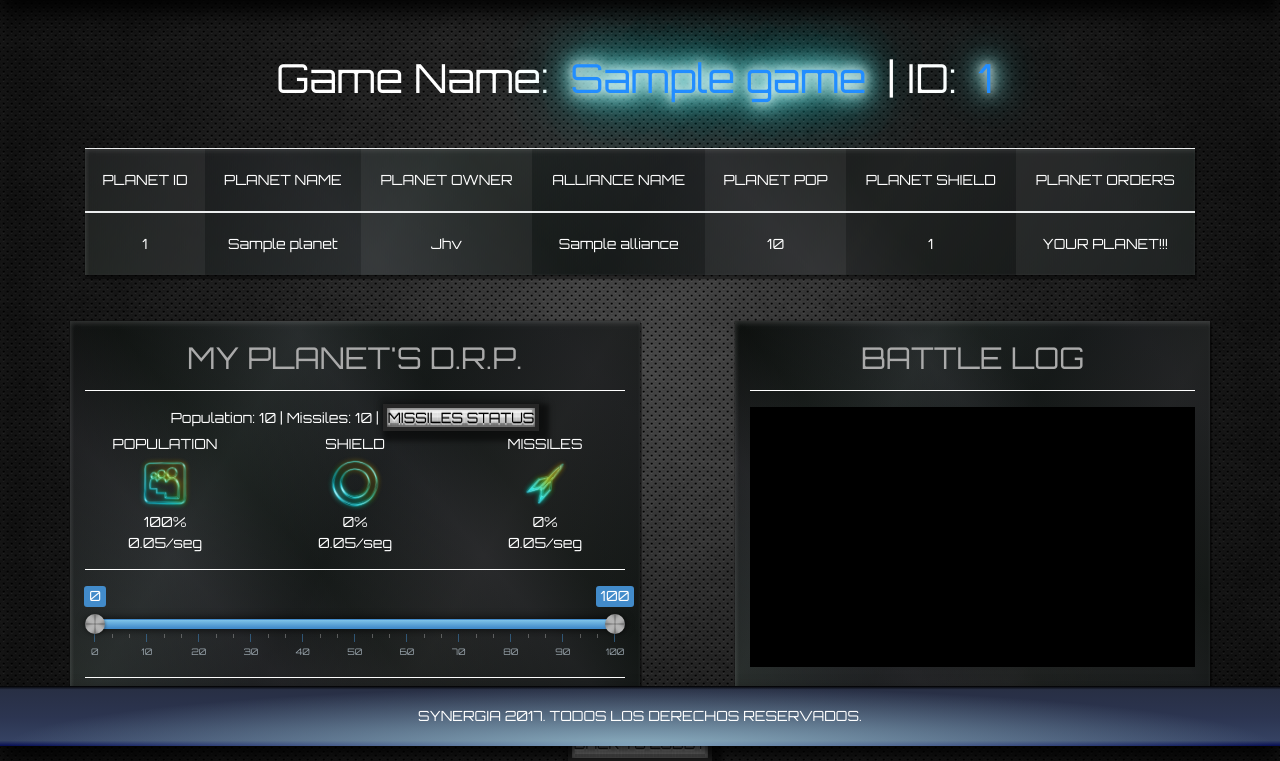
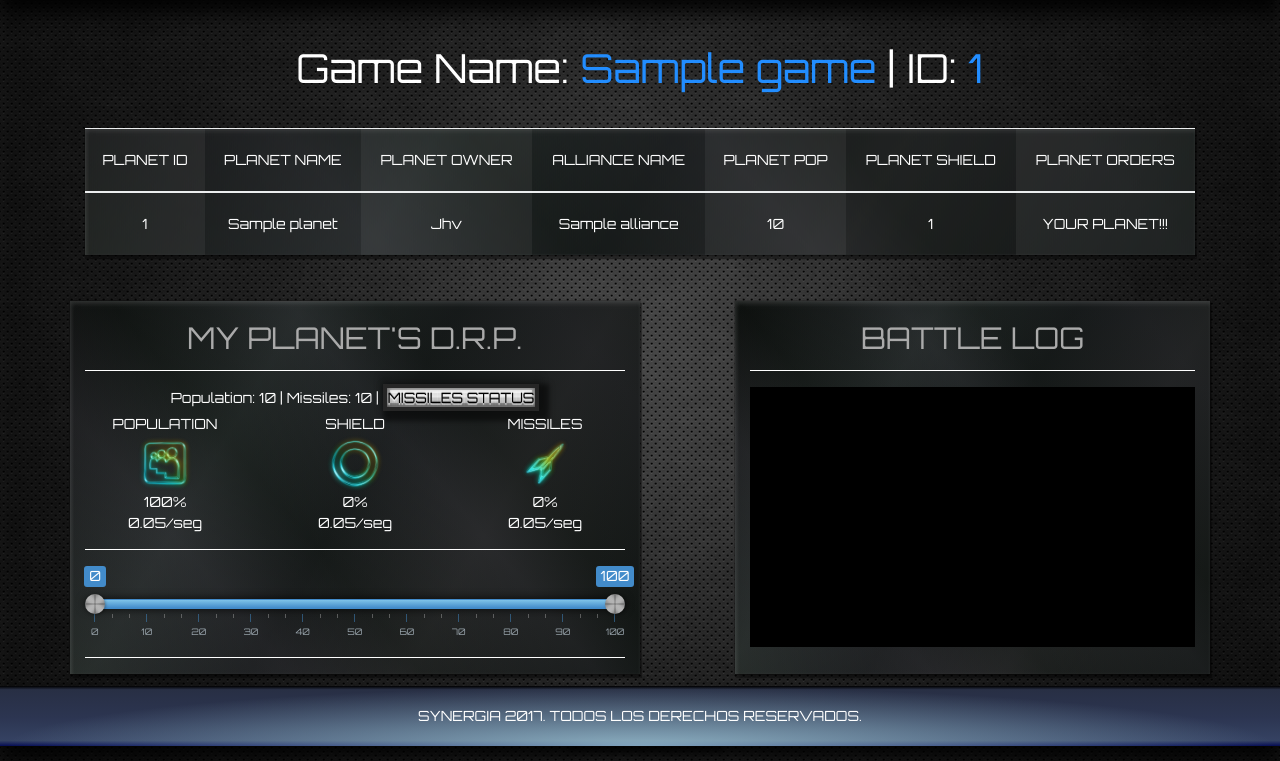
Before and after one commit to MartinMonnittola/IngenieraSoftware, a Django app: page /game_rooms/game/1/ in a window 1280 px wide. Shown: the part 54-815 px from the top of the page. Run offline with Django 3.2, Linux system fonts and the light colour scheme; a user stored in the database is signed in; data comes from the database, SQL or seed files in the repository; tables that the repository leaves empty hold one stand-in row (values such as "Sample post"); parts of the project's set-up code (start-up, migrations or seed data) failed here and were passed over; some libraries are stand-ins or nearby versions.

Commit message:
delete unused effects

```diff
--- a/clashofplanets/game/static/css/game.css
+++ b/clashofplanets/game/static/css/game.css
@@ -493,24 +493,6 @@ input[type=range]::-moz-range-progress {
     margin-bottom: 1px;
 }
 
-.neon-effect {
-  display: inline-block;
-  -webkit-box-sizing: border-box;
-  -moz-box-sizing: border-box;
-  box-sizing: border-box;
-  padding: 10px;
-  color: rgba(255,255,255,1);
-  text-decoration: normal;
-  text-align: center;
-  -o-text-overflow: clip;
-  text-overflow: clip;
-  white-space: pre;
-  text-shadow: 0 0 10px rgba(255,255,255,1) , 0 0 20px rgba(255,255,255,1) , 0 0 30px rgba(255,255,255,1) , 0 0 20px #00ffff , 0 0 40px #00ffff , 0 0 60px #00ffff , 0 0 100px #00ffff ;
-  -webkit-transition: all 200ms cubic-bezier(0.42, 0, 0.58, 1);
-  -moz-transition: all 200ms cubic-bezier(0.42, 0, 0.58, 1);
-  -o-transition: all 200ms cubic-bezier(0.42, 0, 0.58, 1);
-  transition: all 200ms cubic-bezier(0.42, 0, 0.58, 1);
-}
 .missilesStatus {
     color: black;
     padding: 3px;
```
